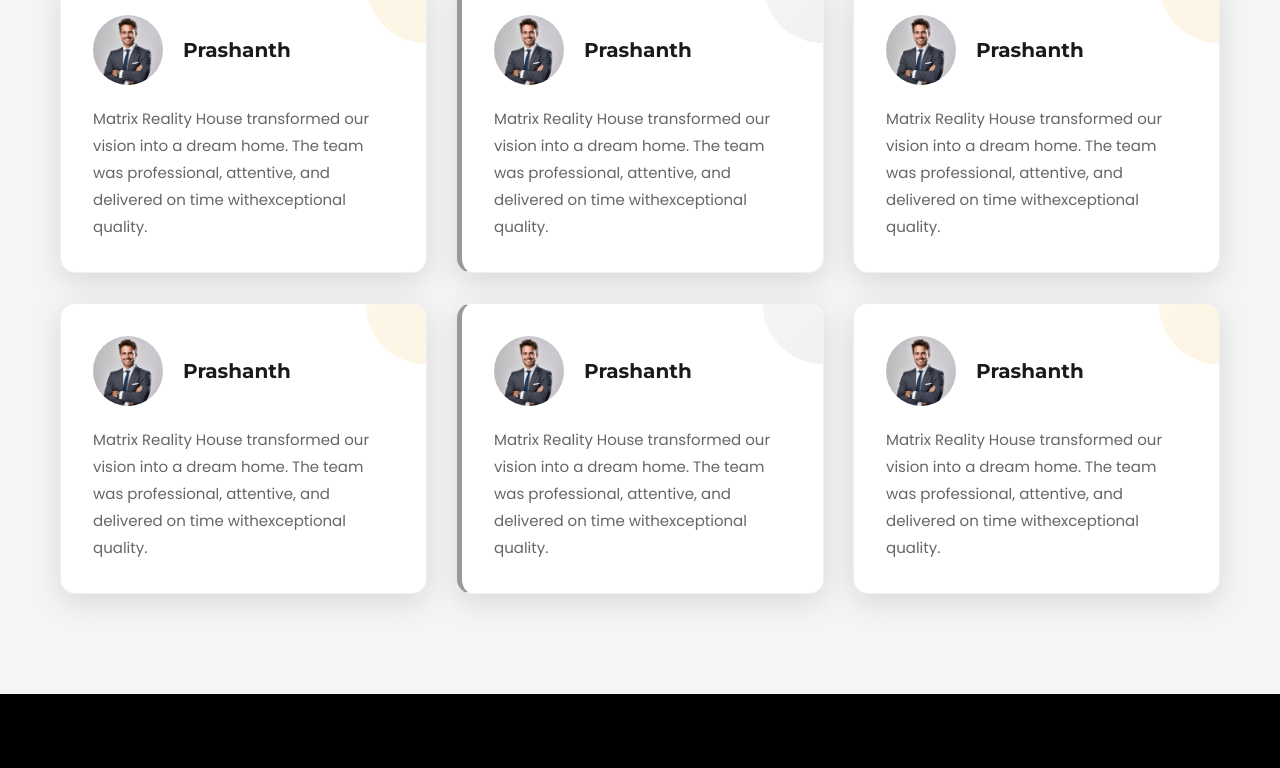
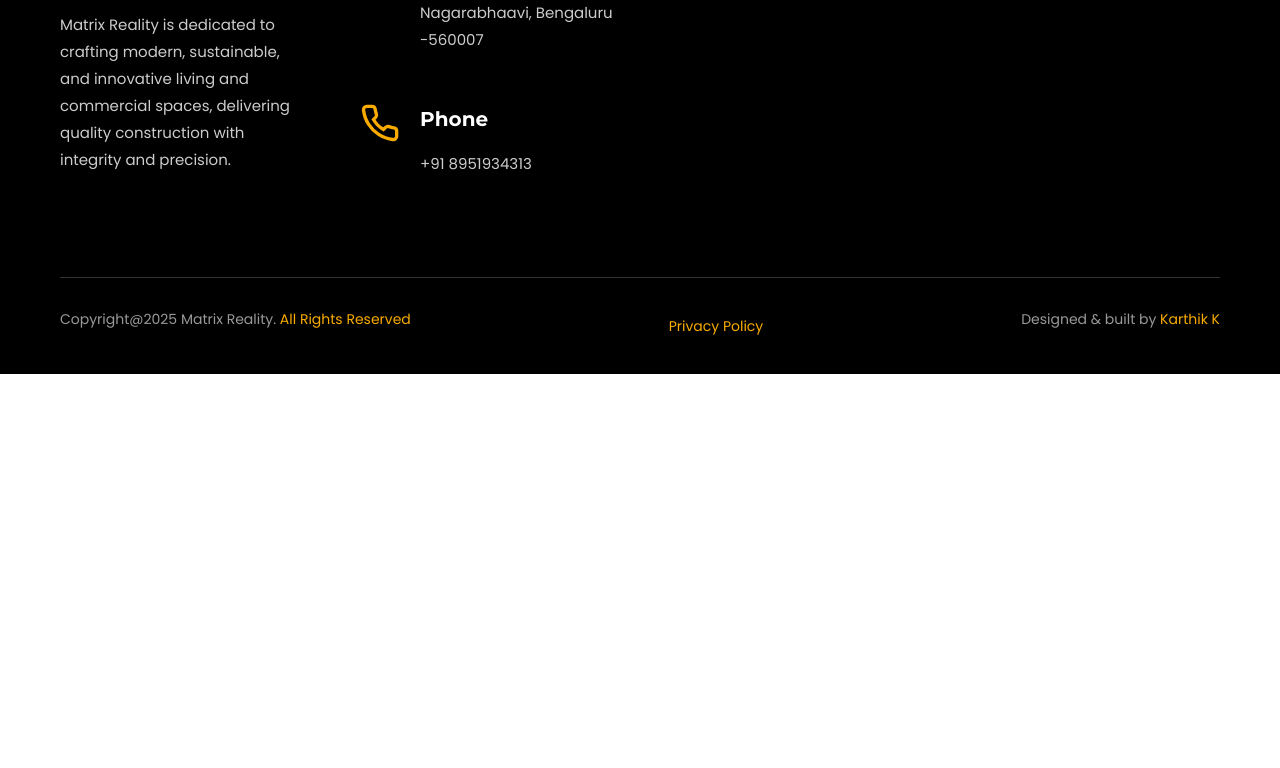
Before and after one commit to Chinmayalse/Matrix_website, a plain HTML site: page index.html in a window 1280 px wide. Shown: the part 6357-7125 px from the top of the page. After the commit the page ends 6731 px from the top, so only its background shows below. Drawn offline with Linux system fonts and the light colour scheme.

Commit message:
Add files via upload
new changes

```diff
--- a/index.html
+++ b/index.html
@@ -200,7 +200,7 @@
     <div class="container">
         <div class="stats-grid">
             <div class="stat-item">
-                <h2 class="stat-number">120</h2>
+                <h2 class="stat-number">50+</h2>
                 <p class="stat-label gold">PROJECTS</p>
             </div>
             <div class="stat-item">
@@ -238,14 +238,14 @@
                         <img src="images/Mask Group 9.jpg" alt="Commercial Building">
                     </div>
                     <div class="project-item">
-                        <img src="images/Mask Group 10.jpg" alt="Luxury Villa">
+                        <img src="Website Images - Matrix\Residential and Commercial\30-40.jpg" alt="Luxury Villa">
                     </div>
                 </div>
 
                 <!-- Bottom Row - 2 centered images -->
                 <div class="projects-bottom-row">
                     <div class="project-item">
-                        <img src="images/Mask Group 11.jpg" alt="Modern Kitchen Interior">
+                        <img src="Website Images - Matrix\Indutrsial PEB Shed\shed 1.jpg" alt="Modern Kitchen Interior">
                     </div>
                     <div class="project-item">
                         <img src="images/Mask Group 12.jpg" alt="Contemporary Kitchen Design">
@@ -255,89 +255,6 @@
         </div>
     </section>
 
-    <!-- Testimonials Section -->
-    <section class="testimonials">
-        <div class="container">
-            <div class="section-header">
-                <h2 class="section-title gold">TESTIMONIAL</h2>
-                <p class="section-subtitle">WHAT OUR CLIENT SAYS</p>
-            </div>
-
-            <div class="testimonials-grid">
-                <div class="testimonial-card">
-                    <div class="testimonial-header">
-                        <img src="images\home page\client_image.png" alt="Prashanth" class="client-avatar">
-                        <div class="client-info">
-                            <h3 class="client-name">Prashanth</h3>
-                        </div>
-                    </div>
-                    <p class="testimonial-text">
-                        Matrix Reality House transformed our vision into a dream home. The team was professional, attentive, and delivered on time withexceptional quality.
-                    </p>
-                </div>
-
-                <div class="testimonial-card">
-                    <div class="testimonial-header">
-                        <img src="images\home page\client_image.png" alt="Prashanth" class="client-avatar">
-                        <div class="client-info">
-                            <h3 class="client-name">Prashanth</h3>
-                        </div>
-                    </div>
-                    <p class="testimonial-text">
-                        Matrix Reality House transformed our vision into a dream home. The team was professional, attentive, and delivered on time withexceptional quality.
-                    </p>
-                </div>
-
-                <div class="testimonial-card">
-                    <div class="testimonial-header">
-                        <img src="images\home page\client_image.png" alt="Prashanth" class="client-avatar">
-                        <div class="client-info">
-                            <h3 class="client-name">Prashanth</h3>
-                        </div>
-                    </div>
-                    <p class="testimonial-text">
-                        Matrix Reality House transformed our vision into a dream home. The team was professional, attentive, and delivered on time withexceptional quality.
-                    </p>
-                </div>
-
-                <div class="testimonial-card">
-                    <div class="testimonial-header">
-                        <img src="images\home page\client_image.png" alt="Prashanth" class="client-avatar">
-                        <div class="client-info">
-                            <h3 class="client-name">Prashanth</h3>
-                        </div>
-                    </div>
-                    <p class="testimonial-text">
-                        Matrix Reality House transformed our vision into a dream home. The team was professional, attentive, and delivered on time withexceptional quality.
-                    </p>
-                </div>
-
-                <div class="testimonial-card">
-                    <div class="testimonial-header">
-                        <img src="images\home page\client_image.png" alt="Prashanth" class="client-avatar">
-                        <div class="client-info">
-                            <h3 class="client-name">Prashanth</h3>
-                        </div>
-                    </div>
-                    <p class="testimonial-text">
-                        Matrix Reality House transformed our vision into a dream home. The team was professional, attentive, and delivered on time withexceptional quality.
-                    </p>
-                </div>
-
-                <div class="testimonial-card">
-                    <div class="testimonial-header">
-                        <img src="images\home page\client_image.png" alt="Prashanth" class="client-avatar">
-                        <div class="client-info">
-                            <h3 class="client-name">Prashanth</h3>
-                        </div>
-                    </div>
-                    <p class="testimonial-text">
-                        Matrix Reality House transformed our vision into a dream home. The team was professional, attentive, and delivered on time withexceptional quality.
-                    </p>
-                </div>
-            </div>
-        </div>
-    </section>
 
 
 
@@ -366,8 +283,7 @@
                         </div>
                         <div class="footer-info-content">
                             <h3 class="footer-heading">Email</h3>
-                            <p>matrixreality@gmail.com</p>
-                            <p>hsnvenu@gmai.com</p>
+                            <p>info@matrixrealtyindia.com</p>
                         </div>
                     </div>
 
@@ -380,7 +296,7 @@
                         </div>
                         <div class="footer-info-content">
                             <h3 class="footer-heading">Address</h3>
-                            <p>1st Floor, 3524, 9th Main Rd, Kaveri Nagar, Banashankari Stage II, Banashankari, Bengaluru, Karnataka 560070</p>
+                            <p>3rd floor, 80ft road, above Mcdonald's, NGEF Layout, Nagarabhaavi, Bengaluru -560007</p>
                         </div>
                     </div>
 
@@ -392,8 +308,7 @@
                         </div>
                         <div class="footer-info-content">
                             <h3 class="footer-heading">Phone</h3>
-                            <p>+91 63839 83037</p>
-                            <p>+91 73930 73030</p>
+                            <p>+91 8951934313</p>
                         </div>
                     </div>
                 </div>
```
Also changed, not shown: about.html (+3 -5 lines), contact.html (+6 -9 lines), industrial-projects.html (+3 -5 lines), interior-projects.html (+3 -5 lines), residential-commercial-projects.html (+26 -9 lines), services.html (+3 -5 lines).
